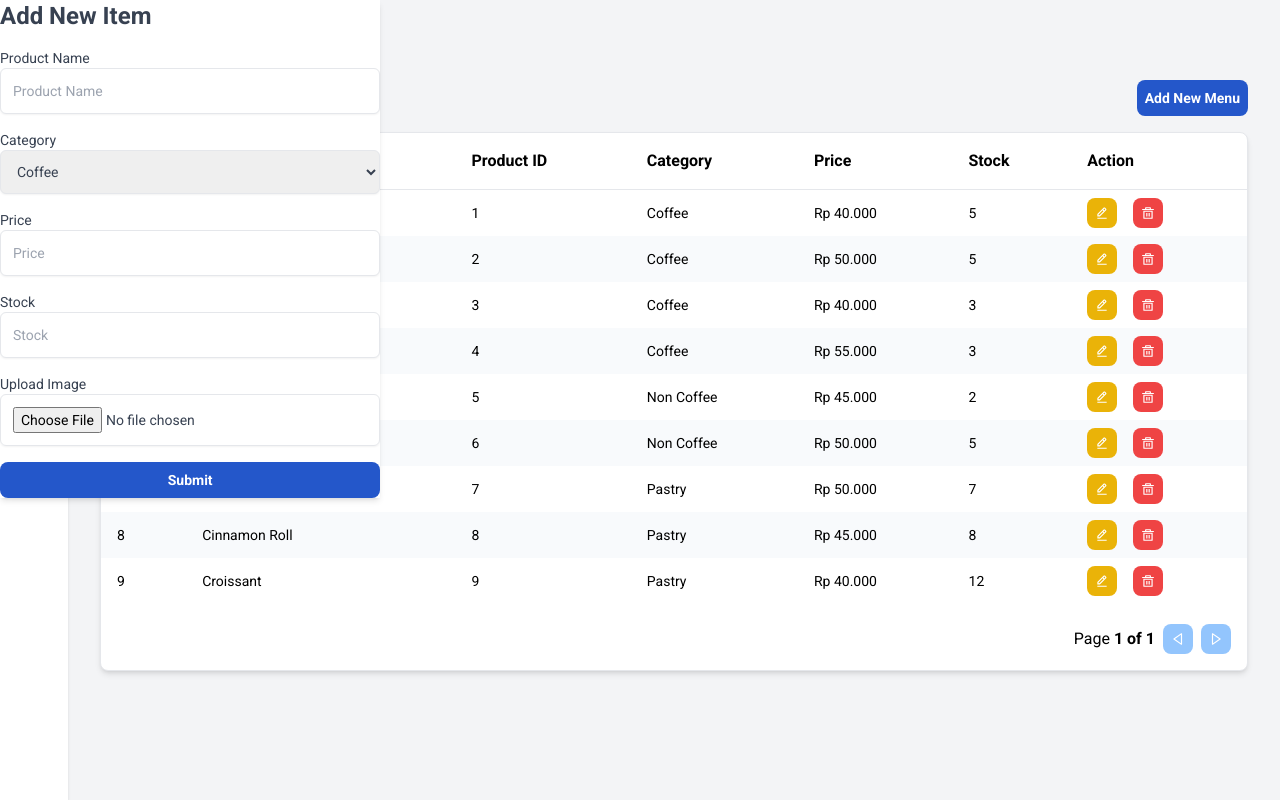
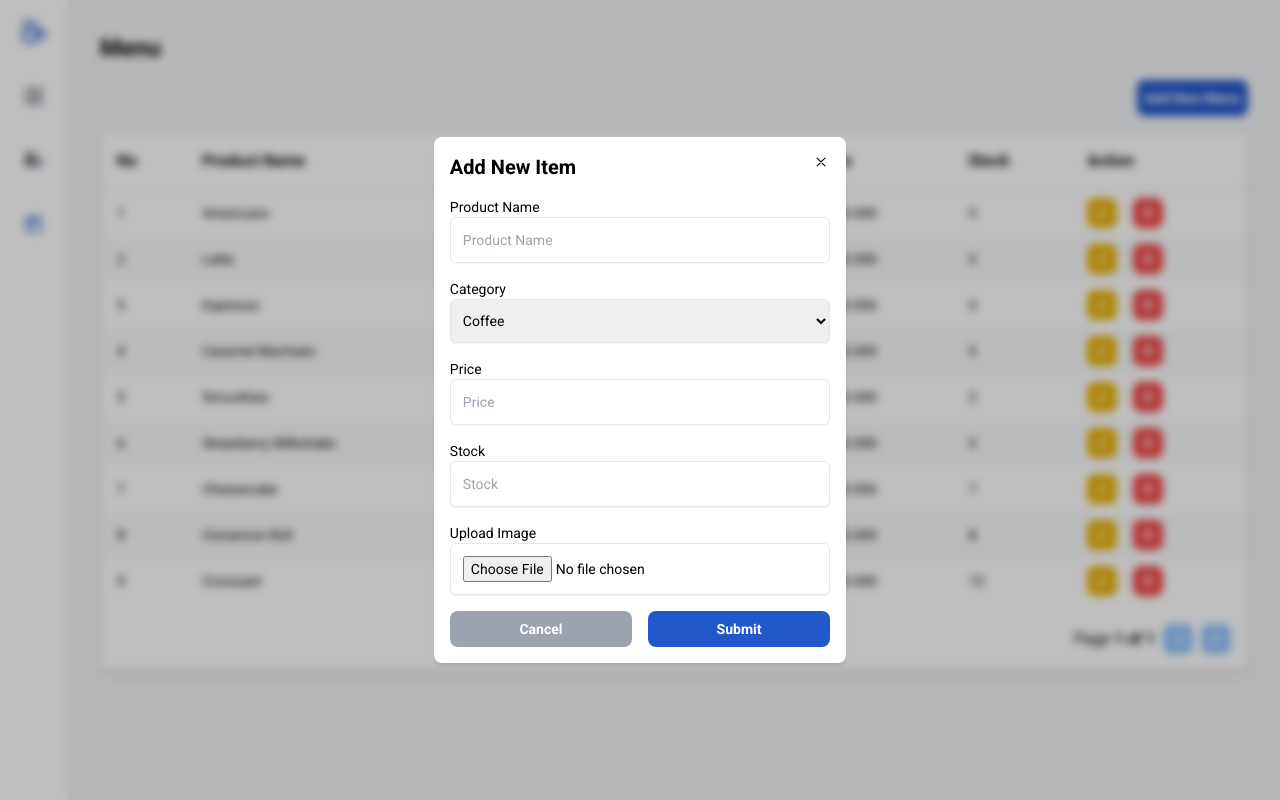
Before and after one commit to hairunisa29/point-of-sale-caffeine, a React (Vite) app: page /menu in a window 1280 px wide. Both pictures are taken after a click on the button "Add New Menu". Built offline with nearby package versions, Linux system fonts and the light colour scheme; data requests are answered from the project's data file.

Commit message:
fix modal add

```diff
--- a/src/components/Modal.jsx
+++ b/src/components/Modal.jsx
@@ -1,4 +1,4 @@
-import { Card, CardBody, Dialog } from "@material-tailwind/react";
+import { IoCloseOutline } from "react-icons/io5";
 
 function Modal({
   title,
@@ -6,19 +6,18 @@ function Modal({
   register,
   onSubmitModal,
   errors,
-  open,
-  handleShow,
+  handleClose,
 }) {
   return (
-    <Dialog
-      size="xs"
-      open={open}
-      handler={handleShow}
-      className="bg-transparent shadow-none"
-    >
-      <Card className="mx-auto w-full max-w-[24rem]">
-        <CardBody>
-          <h1 className="mb-4 text-2xl font-bold">{title}</h1>
+    <div className="fixed flex justify-center items-center inset-0 bg-black bg-opacity-25 backdrop-blur-sm">
+      <div className="h-fit w-fit p-4 rounded-lg bg-white shadow-md">
+        <div className="flex justify-between mb-4">
+          <h1 className="text-xl font-bold">{title}</h1>
+          <IoCloseOutline
+            className="text-lg cursor-pointer"
+            onClick={handleClose}
+          />
+        </div>
 
         <form
           className="flex flex-col gap-4 text-sm"
@@ -40,9 +39,12 @@ function Modal({
             <select
               id="category"
               placeholder="Category"
-                className="w-full rounded-md border-[1px] border-gray-200 p-3 shadow-sm sm:text-sm"
+              className="w-full rounded-md border-[1px] border-gray-200 py-3 px-2 shadow-sm sm:text-sm"
               {...register("category")}
             >
+              <option value="" disabled>
+                Select Category
+              </option>
               <option value="Coffee">Coffee</option>
               <option value="Non Coffee">Non Coffee</option>
               <option value="Pastry">Pastry</option>
@@ -83,77 +85,25 @@ function Modal({
             <p className="error">{errors.image?.message}</p>
           </div>
 
+          <div className="flex gap-4">
             <button
-              className={`w-full p-2 rounded-lg bg-primary hover:bg-blue-700 text-white text-sm font-bold`}
-              // onClick={handleFinishPayment}
+              className="w-full p-2 rounded-lg bg-gray-400 hover:bg-gray-500 text-white text-sm font-bold"
+              onClick={handleClose}
+            >
+              Cancel
+            </button>
+
+            <button
+              className="w-full p-2 rounded-lg bg-primary hover:bg-blue-800 text-white text-sm font-bold"
+              type="submit"
             >
               Submit
             </button>
+          </div>
         </form>
-        </CardBody>
-      </Card>
-    </Dialog>
+      </div>
+    </div>
   );
 }
 
-{
-  /* <div className="fixed justify-center items-center inset-0 z-1 h-fit w-fit p-4 rounded-lg bg-white shadow-md" role="dialog">
-      <h1>{title}</h1>
-
-      <form onSubmit={handleSubmit(onSubmitModal)}>
-        <div>
-          <label htmlFor="productName">Product Name</label>
-          <input
-            id="productName"
-            name="productName"
-            placeholder="Product Name"
-            className="w-full rounded-md border-[1px] border-gray-200 p-3 shadow-sm sm:text-sm"
-            {...register("productName")}
-          />
-          <p className="error">{errors.name?.message}</p>
-        </div>
-
-        <div>
-          <label htmlFor="category">Category</label>
-          <select
-            id="category"
-            name="category"
-            placeholder="Category"
-            className="w-full rounded-md border-[1px] border-gray-200 p-3 shadow-sm sm:text-sm"
-            {...register("category")}
-          >
-            <option></option>
-            <option></option>
-            <option></option>
-          </select>
-          <p className="error">{errors.name?.message}</p>
-        </div>
-
-        <div>
-          <label htmlFor="price">Price</label>
-          <input
-            id="price"
-            name="price"
-            placeholder="Price"
-            className="w-full rounded-md border-[1px] border-gray-200 p-3 shadow-sm sm:text-sm"
-            {...register("price")}
-          />
-          <p className="error">{errors.name?.message}</p>
-        </div>
-
-        <div>
-          <label htmlFor="stock">Stock</label>
-          <input
-            id="stock"
-            name="stock"
-            placeholder="Stock"
-            className="w-full rounded-md border-[1px] border-gray-200 p-3 shadow-sm sm:text-sm"
-            {...register("stock")}
-          />
-          <p className="error">{errors.name?.message}</p>
-        </div>
-      </form>
-    </div> */
-}
-
 export default Modal;
--- a/src/pages/MenuPage.jsx
+++ b/src/pages/MenuPage.jsx
@@ -128,7 +128,7 @@ function MenuPage() {
           onSubmitModal={onSubmitModal}
           errors={errors}
           open={showModal}
-          handleShow={() => setShowModal(!showModal)}
+          handleClose={() => setShowModal(false)}
         />
       )}
 
```
Lines whose indentation alone changed are shown as unchanged.
